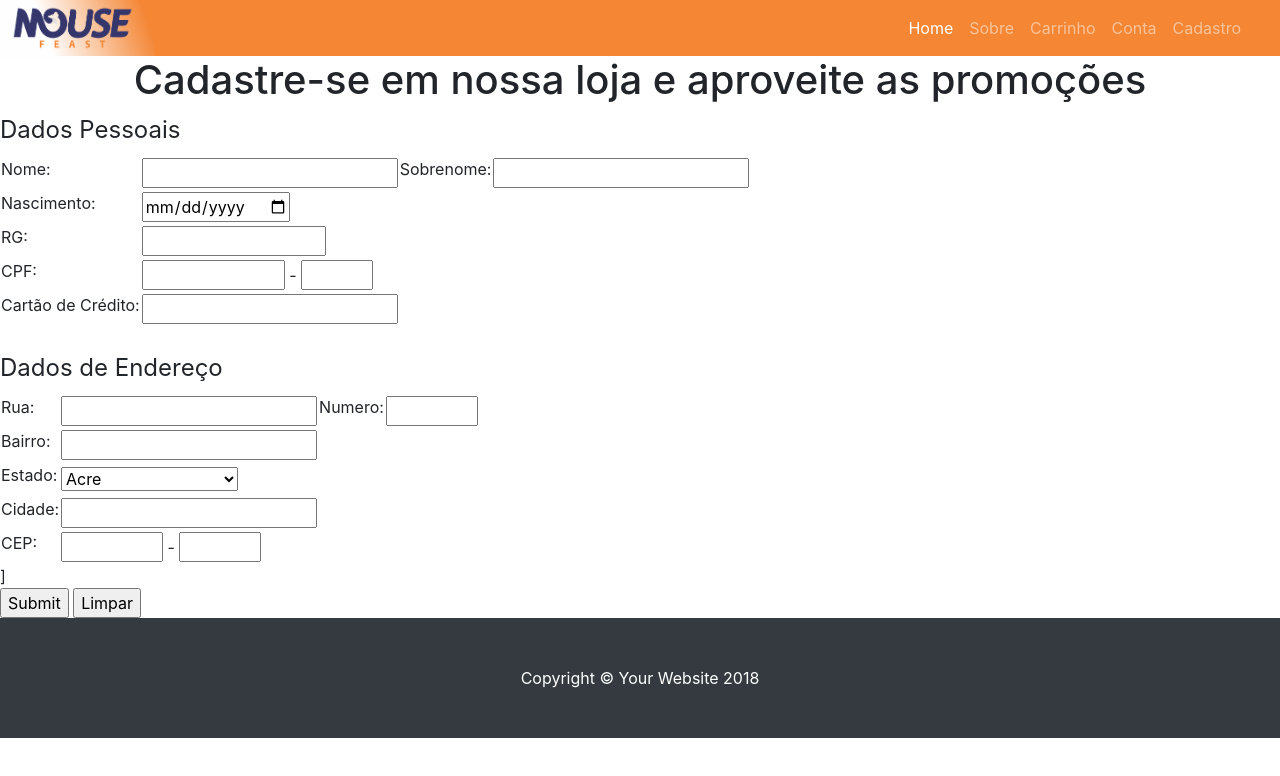
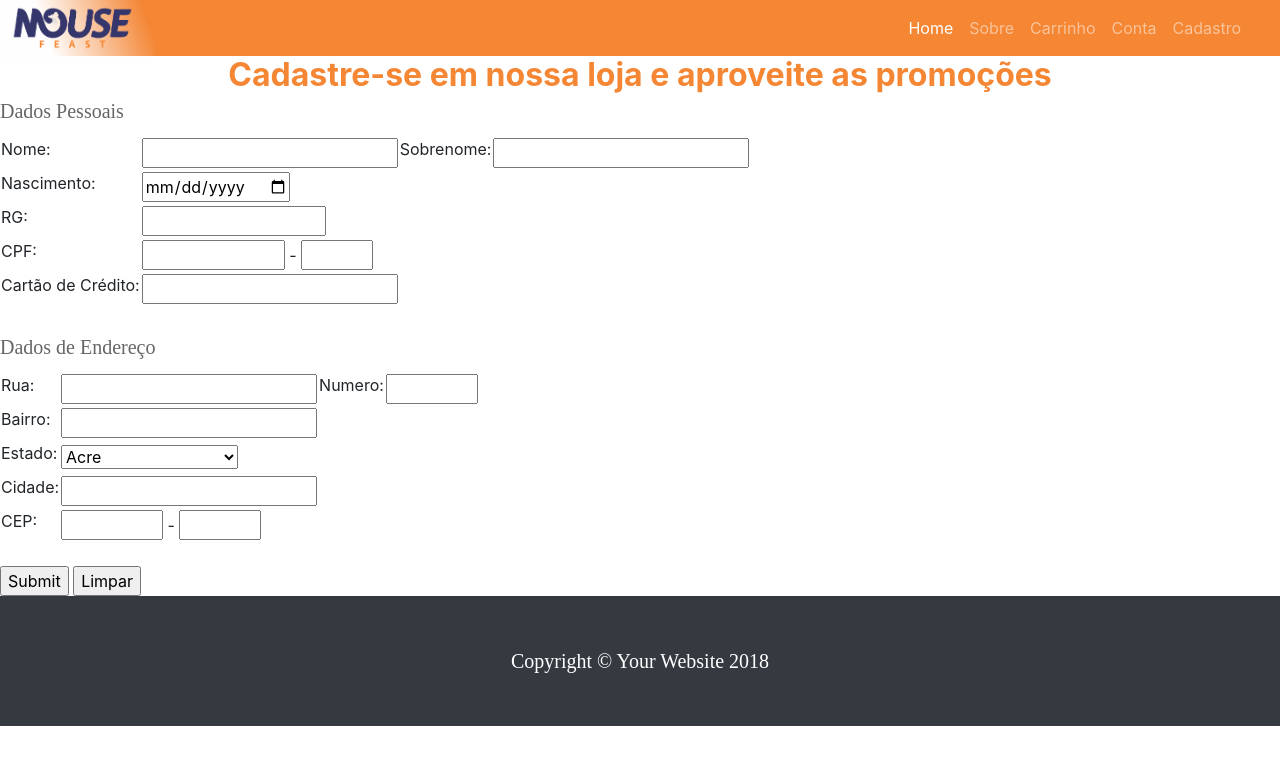
Before and after one commit to SamuelV3loso/mousefeast, a website: page cadastro.html in a window 1280 px wide. Drawn offline with Linux system fonts and the light colour scheme.

Commit message:
Atualização de href na tela Cadastro de Cliente

```diff
--- a/cadastro.html
+++ b/cadastro.html
@@ -15,18 +15,12 @@
 
   <link rel="icon" href="./img/avatar.png" type="image/x-icon" />
 
-  <style>
-    #ok{
-      position: absolute;
-  left: 50%;
-  top: 50%
-    }
-  </style>
+  <link rel="stylesheet" type="text/css" href="css/cadastro.css">
 
  </head>
 
  <body>
-  <h1> <center>Cadastre-se em nossa loja e aproveite as promoções</center></h1>
+  <h2> <center>Cadastre-se em nossa loja e aproveite as promoções</center></h2>
 
   <nav class="navbar navbar-expand-lg navbar-dark fixed-top" style="background-color: #F58634;"/>
   <div class="container-fluid">
@@ -61,9 +55,9 @@
 <form action="Script_do_Formulario.php" method="post">
 
 <!-- DADOS PESSOAIS-->
-<div = ok>
+
 <fieldset>
- <legend>Dados Pessoais</legend>
+ <legend><p>Dados Pessoais</p></legend>
  <table cellspacing="10">
   <tr>
    <td>
@@ -115,10 +109,12 @@
  </table>
 </fieldset>
 
+
 <br />
 <!-- ENDEREÇO -->
+
 <fieldset>
- <legend>Dados de Endereço</legend>
+ <legend><p>Dados de Endereço</p></legend>
  <table cellspacing="10">
 
   <tr>
@@ -196,8 +192,9 @@
    </td>
   </tr>
  </table>
+
 </fieldset>
-</div>]
+
 <br />
 
 <input type="submit">
--- /dev/null
+++ b/css/cadastro.css
@@ -0,0 +1,14 @@
+h2{
+  color: #F58634;
+  font-weight: bold;
+  margin: 0px;
+
+}
+
+p {
+  font-family: Poppins-Regular;
+  font-size: 20px;
+  line-height: 1.7;
+  color: #666666;
+  margin: 0px;
+}
```
